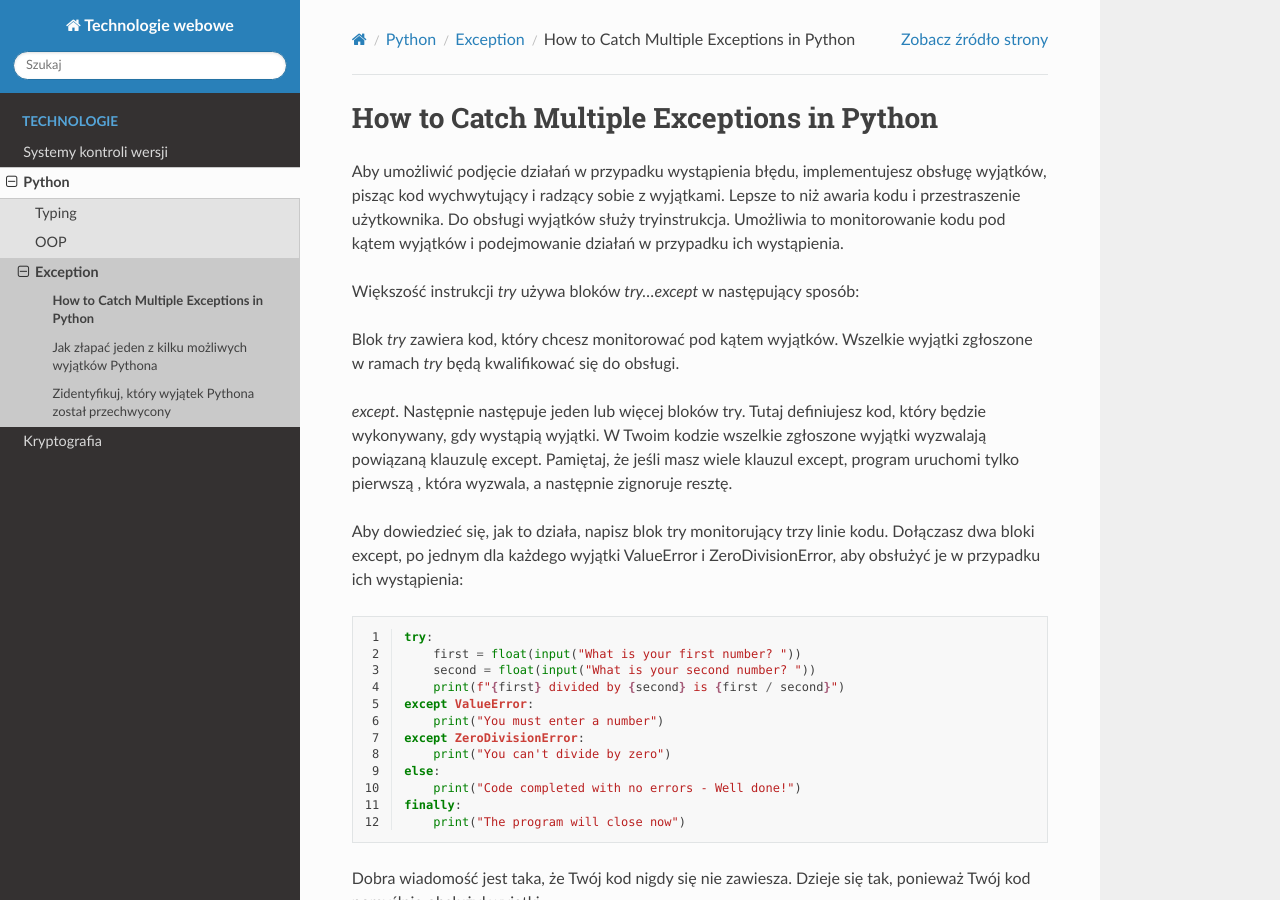
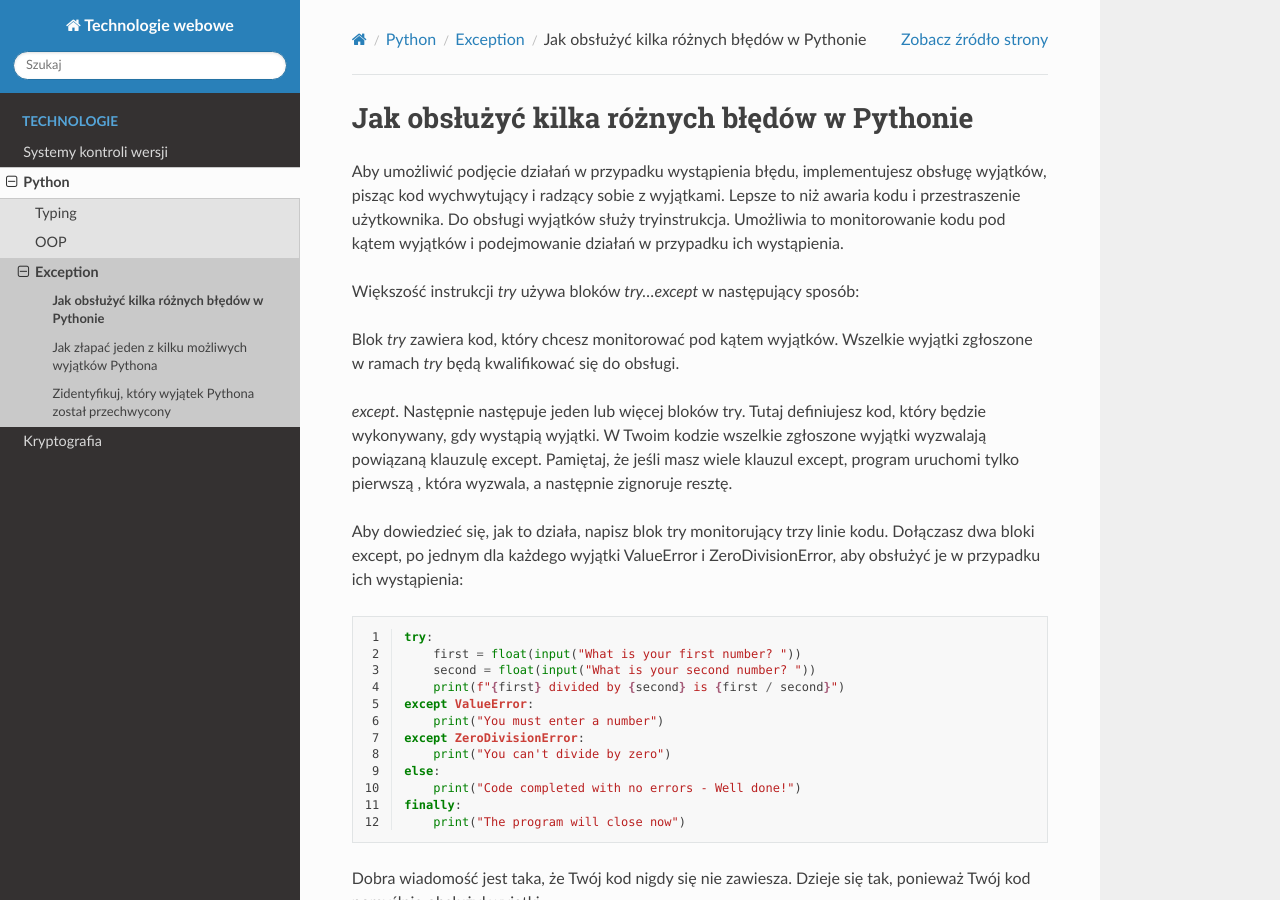
Before and after one commit to limielski/UsingSphinx, a Sphinx documentation site: the page built from docs/source/python/exceptions/exceptions1.rst, in a window 1280 px wide and 900 px high. Built offline with Sphinx 7.4.7 and the Read the Docs theme 2.0.0, drawn with Linux system fonts in a browser that asks for light colours.

Commit message:
zmiana tytułu w pliku exception1

```diff
--- a/docs/source/python/exceptions/exceptions1.rst
+++ b/docs/source/python/exceptions/exceptions1.rst
@@ -1,5 +1,5 @@
-How to Catch Multiple Exceptions in Python
-==========================================
+Jak obsłużyć kilka różnych błędów w Pythonie
+============================================
 
 Aby umożliwić podjęcie działań w przypadku wystąpienia błędu, implementujesz obsługę wyjątków, pisząc kod wychwytujący i radzący sobie z wyjątkami. Lepsze to niż awaria kodu i przestraszenie użytkownika. Do obsługi wyjątków służy tryinstrukcja. Umożliwia to monitorowanie kodu pod kątem wyjątków i podejmowanie działań w przypadku ich wystąpienia.
 
```
